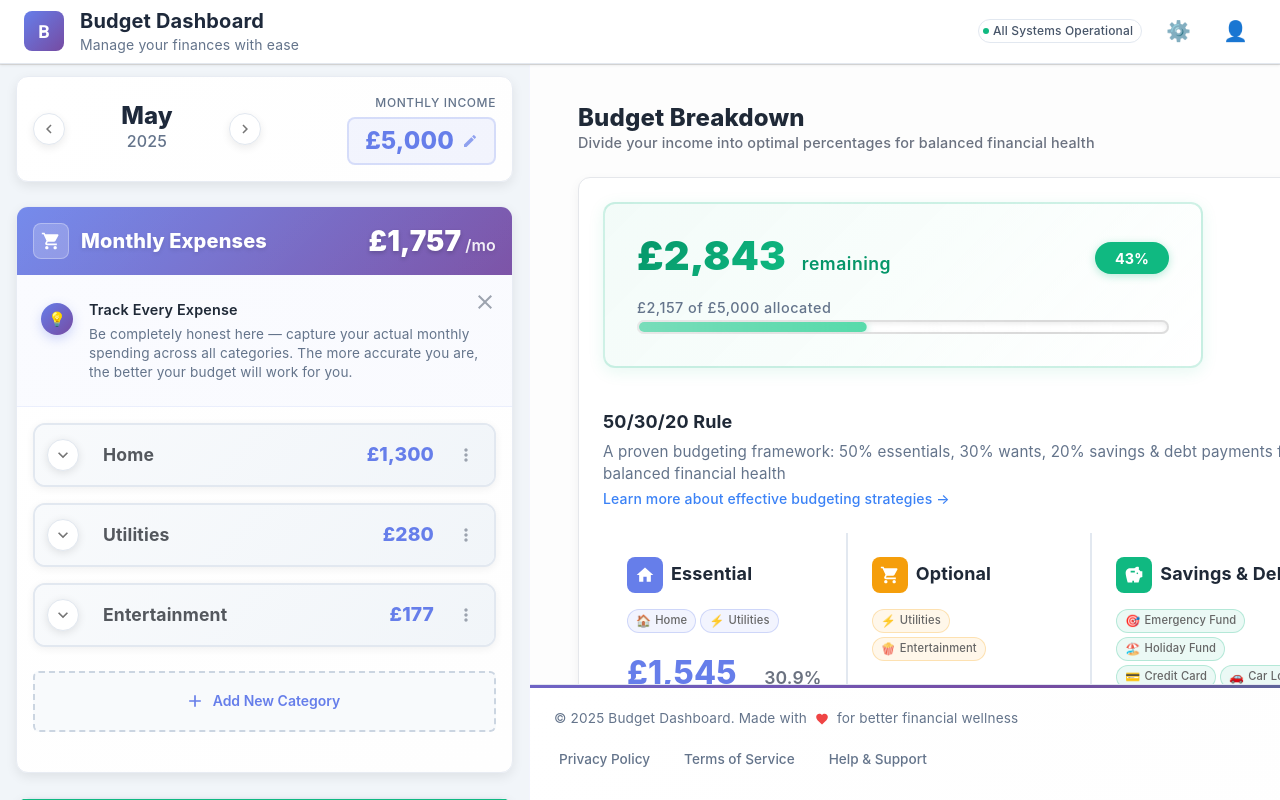
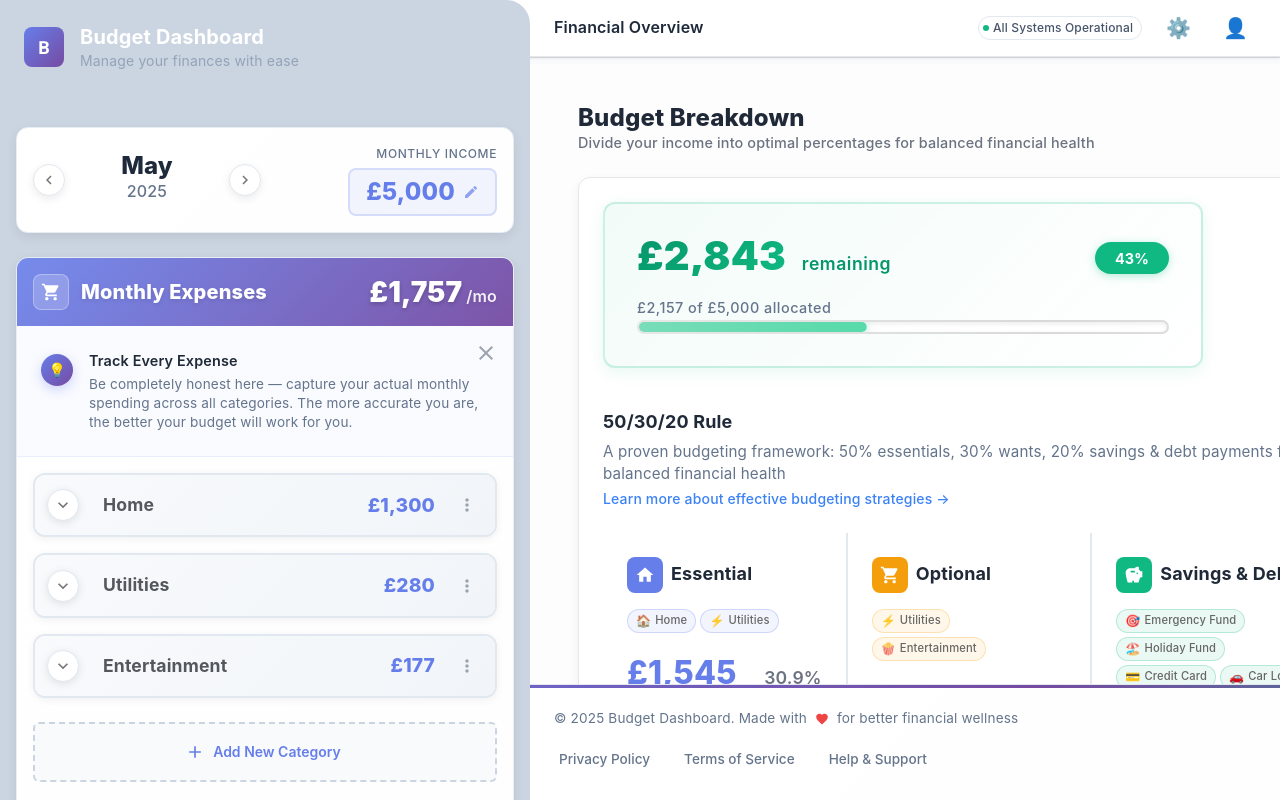
Before and after one commit to randellios/budget, a React (Vite) app: page / in a window 1280 px wide. Shown: the top 800 px of the page. Built offline with nearby package versions, Linux system fonts and the light colour scheme.

Commit message:
new-sidebar

```diff
--- a/src/App.jsx
+++ b/src/App.jsx
@@ -1,6 +1,5 @@
 import React, { useState } from 'react';
-import { Box } from '@mui/material';
-
+import { Box, Typography } from '@mui/material';
 import { styled, createTheme, ThemeProvider } from '@mui/material/styles';
 import Sidebar from './components/intake/Sidebar';
 import Header from './components/Header';
@@ -22,7 +21,67 @@ export default function Dashboard() {
           bgcolor: 'background.default'
         }}
       >
-        {/* Header - Now positioned across full width */}
+        {/* Sidebar */}
+        <Box
+          component="aside"
+          sx={{
+            width: '530px',
+            display: 'flex',
+            flexDirection: 'column',
+            position: 'fixed',
+            height: '100vh',
+            zIndex: 1200
+          }}
+        >
+          {/* Logo/Brand Section - Fixed */}
+          <Box sx={{ p: 3, bgcolor: '#cbd5e1', borderTopRightRadius: '24px' }}>
+            <Box sx={{ display: 'flex', alignItems: 'center', gap: 2 }}>
+              <Box
+                sx={{
+                  width: 40,
+                  height: 40,
+                  borderRadius: 2,
+                  background:
+                    'linear-gradient(135deg, #667eea 0%, #764ba2 100%)',
+                  display: 'flex',
+                  alignItems: 'center',
+                  justifyContent: 'center',
+                  color: 'white',
+                  fontSize: '18px',
+                  fontWeight: 'bold'
+                }}
+              >
+                B
+              </Box>
+              <Box>
+                <Typography
+                  variant="h5"
+                  sx={{ fontWeight: 700, color: 'white' }}
+                >
+                  Budget Dashboard
+                </Typography>
+                <Typography variant="body2" sx={{ color: '#94a3b8' }}>
+                  Manage your finances with ease
+                </Typography>
+              </Box>
+            </Box>
+          </Box>
+
+          {/* Scrollable Content Area */}
+          <Box
+            sx={{
+              flex: 1,
+              bgcolor: '#cbd5e1',
+              overflow: 'auto',
+              px: 2,
+              py: 2
+            }}
+          >
+            <Sidebar />
+          </Box>
+        </Box>
+
+        {/* Header - Behind sidebar */}
         <Box
           component="header"
           sx={{
@@ -37,25 +96,6 @@ export default function Dashboard() {
           <Header />
         </Box>
 
-        {/* Sidebar */}
-        <Box
-          component="aside"
-          sx={{
-            width: '530px',
-            bgcolor: '#f1f5f9',
-            borderRight: '1px solid #f2f4fd',
-            display: 'flex',
-            flexDirection: 'column',
-            position: 'fixed',
-            height: '100vh',
-            overflow: 'auto',
-            paddingTop: '60px', // Add padding to account for header height
-            px: 2
-          }}
-        >
-          <Sidebar />
-        </Box>
-
         {/* Main Content Area */}
         <Box
           sx={{
@@ -64,10 +104,9 @@ export default function Dashboard() {
             display: 'flex',
             flexDirection: 'column',
             minHeight: '100vh',
-            paddingTop: '64px' // Add padding to account for header height
+            paddingTop: '64px'
           }}
         >
-          {/* Main Content */}
           <Box
             component="main"
             sx={{
@@ -78,38 +117,13 @@ export default function Dashboard() {
               bgcolor: '#fdfdfd'
             }}
           >
-            <Box Box display="flex" flexDirection="column" gap={5}>
+            <Box display="flex" flexDirection="column" gap={5}>
               <Overview />
-
-              {/* <Box width="400px" pl={3}>
-                <Box
-                  sx={{
-                    position: 'sticky',
-                    top: '80px'
-                  }}
-                >
-                  <Box display="flex" flexDirection="column" gap={3}>
-                    <MonthSelector
-                      selectedMonth={selectedMonth}
-                      onMonthChange={setSelectedMonth}
-                    />
-                    <AutoBalance />
-                  </Box>
-                </Box>
-
-                <Box />
-              </Box> */}
             </Box>
           </Box>
-
-          {/* Footer */}
           <Box
             component="footer"
-            sx={{
-              position: 'sticky',
-              bottom: 0,
-              textAlign: 'center'
-            }}
+            sx={{ position: 'sticky', bottom: 0, textAlign: 'center' }}
           >
             <Footer />
           </Box>
--- a/src/components/Header.jsx
+++ b/src/components/Header.jsx
@@ -1,34 +1,5 @@
 import React from 'react';
-import {
-  Box,
-  Grid,
-  Card,
-  CardContent,
-  CardHeader,
-  Typography,
-  LinearProgress,
-  Chip,
-  Button,
-  List,
-  ListItem,
-  ListItemText,
-  Avatar,
-  Divider,
-  Alert,
-  Stack,
-  Paper,
-  IconButton
-} from '@mui/material';
-import {
-  Assessment as AssessmentIcon,
-  TrackChanges as TrackChangesIcon,
-  CreditCard as CreditCardIcon,
-  Add as AddIcon,
-  TrendingUp as TrendingUpIcon,
-  Warning as WarningIcon,
-  CheckCircle as CheckCircleIcon
-} from '@mui/icons-material';
-import { styled, createTheme, ThemeProvider } from '@mui/material/styles';
+import { Box, Typography, Chip, IconButton } from '@mui/material';
 
 const Header = () => {
   return (
@@ -38,9 +9,6 @@ const Header = () => {
         borderBottom: '1px solid #e3e8ef',
         px: 3,
         py: 1,
-        position: 'sticky',
-        top: 0,
-        zIndex: 1000,
         boxShadow: '0 1px 3px rgba(0, 0, 0, 0.1)'
       }}
     >
@@ -52,33 +20,11 @@ const Header = () => {
           margin: '0 auto'
         }}
       >
-        <Box sx={{ display: 'flex', alignItems: 'center', gap: 2 }}>
-          <Box
-            sx={{
-              width: 40,
-              height: 40,
-              borderRadius: 2,
-              background: 'linear-gradient(135deg, #667eea 0%, #764ba2 100%)',
-              display: 'flex',
-              alignItems: 'center',
-              justifyContent: 'center',
-              color: 'white',
-              fontSize: '18px',
-              fontWeight: 'bold'
-            }}
-          >
-            B
-          </Box>
-          <Box>
-            <Typography variant="h5" sx={{ fontWeight: 700, color: '#1e293b' }}>
-              Budget Dashboard
-            </Typography>
-            <Typography variant="body2" color="text.secondary">
-              Manage your finances with ease
-            </Typography>
-          </Box>
+        <Box sx={{ marginLeft: '530px' }}>
+          <Typography variant="h6" sx={{ fontWeight: 600, color: '#1e293b' }}>
+            Financial Overview
+          </Typography>
         </Box>
-
         <Box sx={{ display: 'flex', alignItems: 'center', gap: 2 }}>
           <Chip
             icon={
```
